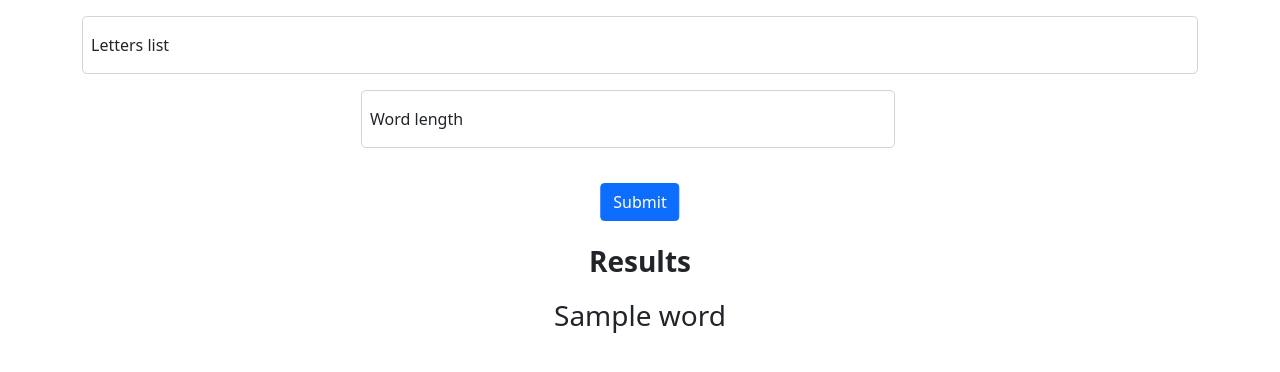
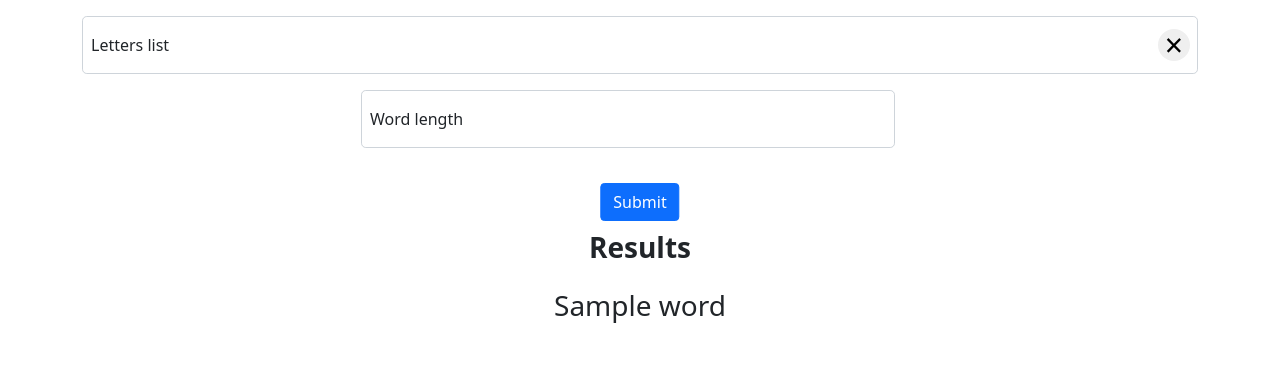
Before and after one commit to Da-Juan/words, a Flask app: template templates/template.html in a window 1280 px wide. Shown: the top 372 px of the page. Run offline with Flask 2, Linux system fonts and the light colour scheme; the template is opened without the code that fills it: values that come from a table or form of the project are taken from there, most other values are stand-ins (such as "Sample title", 1, 10 or a date in 2020); some libraries are stand-ins or nearby versions.

Commit message:
Add clear button in letters field

```diff
--- a/templates/template.html
+++ b/templates/template.html
@@ -1,9 +1,36 @@
+<!DOCTYPE html>
 <html>
   <head>
     <meta charset="utf-8">
+    <link rel="icon" href="/favicon.svg" type="image/svg+xml">
     <meta name="viewport" content="width=device-width, initial-scale=1">
     <!-- Bootstrap CSS -->
     <link href="https://cdn.jsdelivr.net/npm/bootstrap@5.1.3/dist/css/bootstrap.min.css" rel="stylesheet" integrity="sha384-1BmE4kWBq78iYhFldvKuhfTAU6auU8tT94WrHftjDbrCEXSU1oBoqyl2QvZ6jIW3" crossorigin="anonymous">
+    <style>
+      form #letters:placeholder-shown+button {
+        opacity: 0;
+        pointer-events: none;
+      }
+
+      form #clear-letters {
+        position: absolute;
+        border: none;
+        display: block;
+        width: 32px;
+        height: 32px;
+        line-height: 16px;
+        font-size: 32px;
+        border-radius: 50%;
+        top: 0;
+        bottom: 0;
+        right: 20px;
+        margin: auto;
+        padding: 0;
+        outline: none;
+        cursor: pointer;
+        transition: .1s;
+      }
+    </style>
   </head>
   <body>
     <form method="post" autocomplete="off">
@@ -13,6 +40,7 @@
           <div class="col form-floating mb-3">
             {{ form.letters(class="form-control form-control-lg") }}
             {{ form.letters.label(class="mx-2") }}
+            <input type="button" id="clear-letters" onclick="clear_field('letters')" value="&times;">
           </div>
           </div>
             <div class="row w-50">
@@ -49,6 +77,12 @@
       </div>
     </div>
     {% endif %}
+    <script>
+      function clear_field(field_id) {
+              const field = document.getElementById(field_id)
+              field.value = "";
+            }
+    </script>
     <script src="https://cdn.jsdelivr.net/npm/@popperjs/core@2.10.2/dist/umd/popper.min.js" integrity="sha384-7+zCNj/IqJ95wo16oMtfsKbZ9ccEh31eOz1HGyDuCQ6wgnyJNSYdrPa03rtR1zdB" crossorigin="anonymous"></script>
     <script src="https://cdn.jsdelivr.net/npm/bootstrap@5.1.3/dist/js/bootstrap.min.js" integrity="sha384-QJHtvGhmr9XOIpI6YVutG+2QOK9T+ZnN4kzFN1RtK3zEFEIsxhlmWl5/YESvpZ13" crossorigin="anonymous"></script>
 
```
